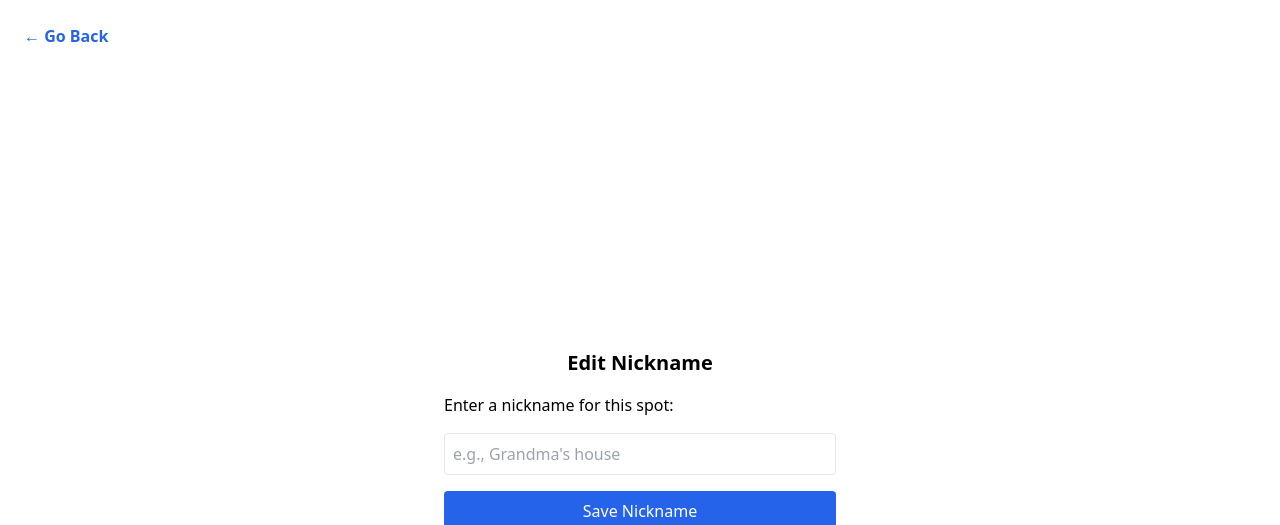
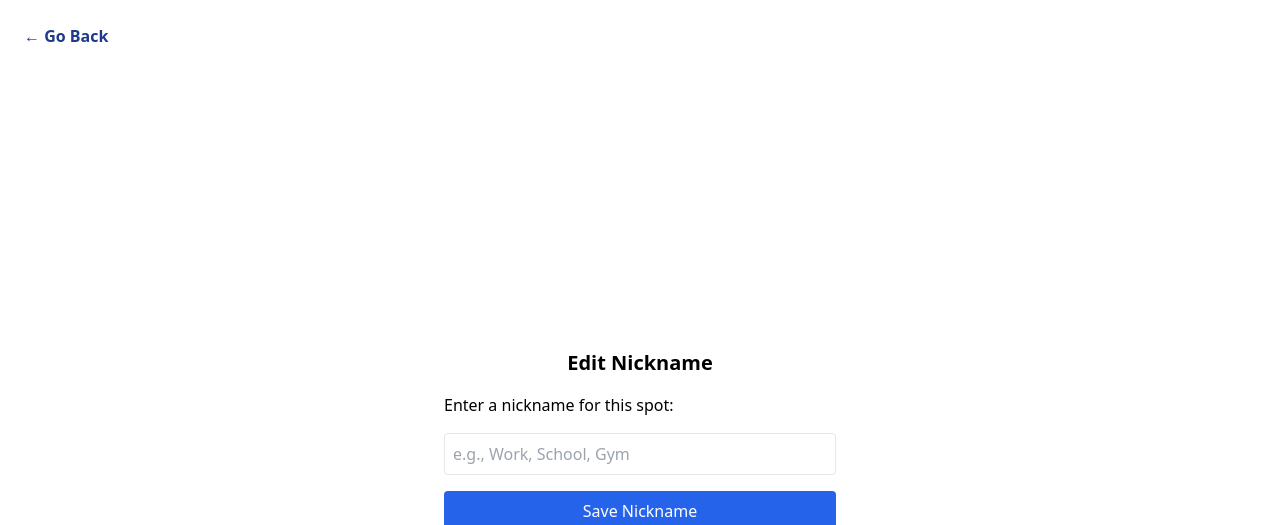
Before and after one commit to yddobyb/2800-202510-DTC14, a website: page public/edit_favorite.html in a window 1280 px wide. Shown: the top 525 px of the page. Drawn offline with nearby package versions, Linux system fonts and the light colour scheme; no server answers.

Commit message:
Darken Go Back button

```diff
--- a/public/edit_favorite.html
+++ b/public/edit_favorite.html
@@ -9,7 +9,7 @@
 </head>
 
 <body class="bg-white flex items-center justify-center min-h-screen">
-    <button onclick="history.back()" class="text-blue-600 font-semibold mb-4 absolute top-6 left-6">&larr; Go
+    <button onclick="history.back()" class="text-blue-900 font-semibold mb-4 absolute top-6 left-6">&larr; Go
         Back</button>
 
     <div class="w-[440px] px-6 text-center">
@@ -17,7 +17,7 @@
 
         <div class="space-y-4">
             <label for="nickname" class="block font-medium text-left">Enter a nickname for this spot:</label>
-            <input type="text" id="nickname" class="w-full p-2 border rounded" placeholder="e.g., Grandma's house">
+            <input type="text" id="nickname" class="w-full p-2 border rounded" placeholder="e.g., Work, School, Gym">
 
             <button onclick="saveNickname()" class="mt-4 bg-blue-600 text-white px-4 py-2 rounded w-full">
                 Save Nickname
```
